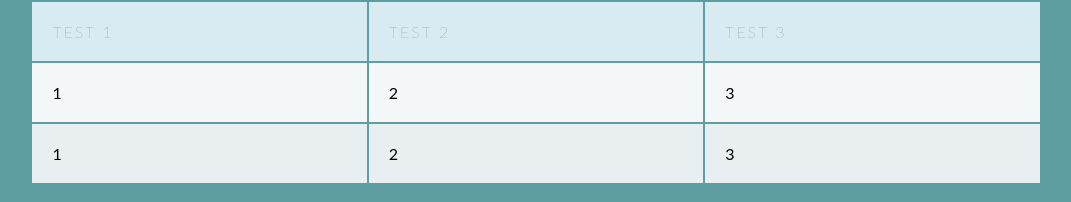
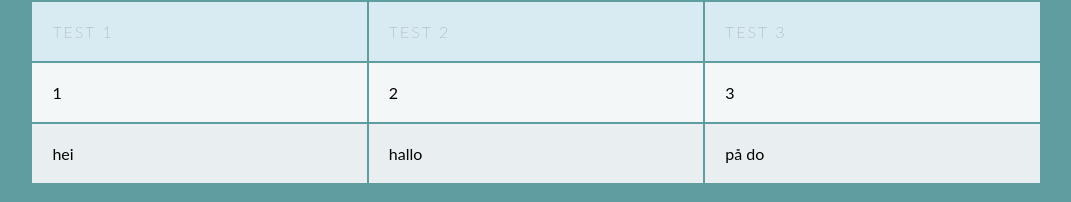
Before and after one commit to krissebass/side, a plain HTML site: page index.html in a window 1280 px wide. Shown: the part 768-970 px from the top of the page, without its empty margins (104-1175 px from the left). Drawn offline with Linux system fonts and the light colour scheme.

Commit message:
Update index.html

```diff
--- a/index.html
+++ b/index.html
@@ -52,9 +52,9 @@
         </tbody>
         <tfoot class="summen">
             <tr>
-                <td>1</td>
-                <td>2</td>
-                <td>3</td>
+                <td>hei</td>
+                <td>hallo</td>
+                <td>på do</td>
             </tr>
         </tfoot>
         </table>
```
